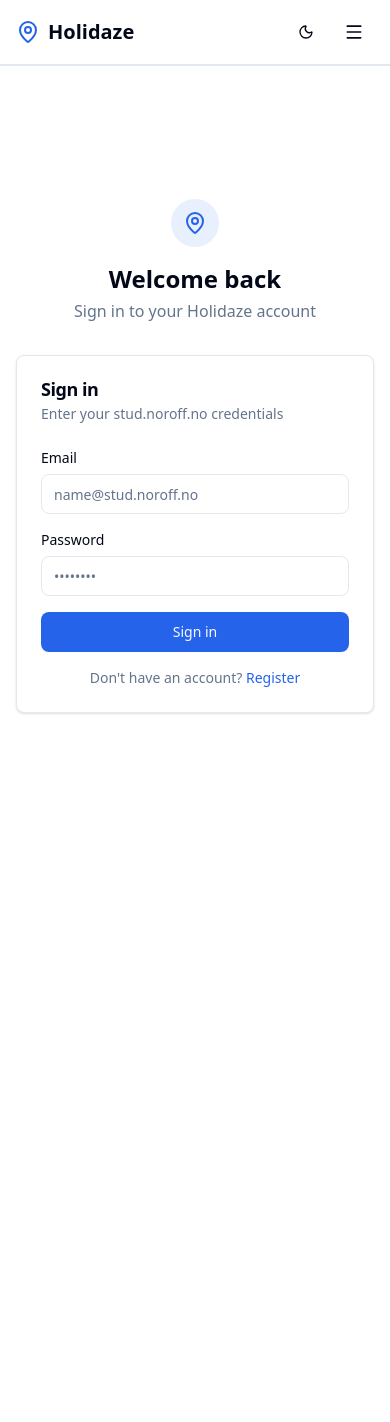
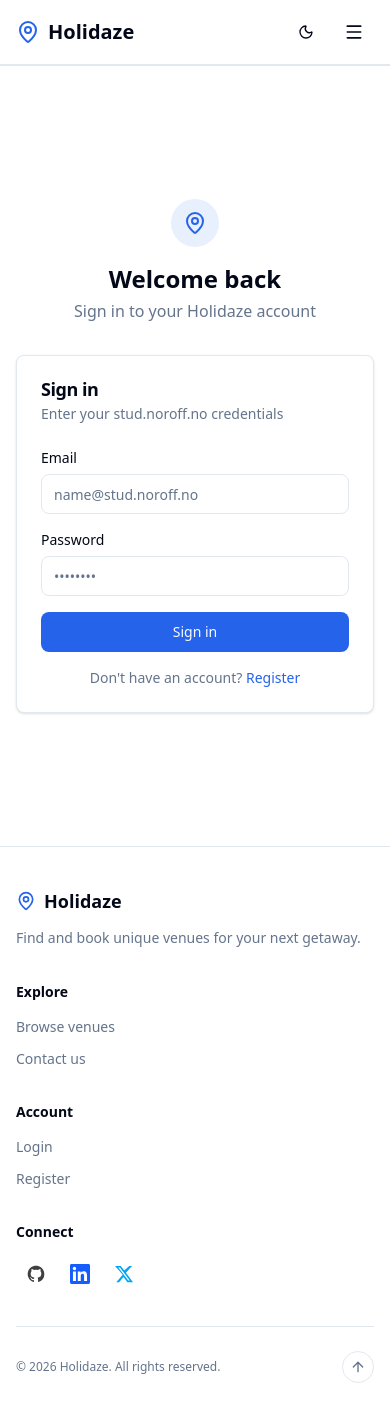
Before and after one commit to Hammadniazi/holidaze-booking-app, a React (Vite) app: page /login in a window 390 px wide. Before the commit the page ends 846 px from the top, so only its background shows below. Built offline with nearby package versions, Linux system fonts and the light colour scheme; no server answers.

Commit message:
feat(footer): build responsive footer and update venue pagination

```diff
--- a/src/layouts/Footer.tsx
+++ b/src/layouts/Footer.tsx
@@ -1,5 +1,200 @@
+import { Link } from "@tanstack/react-router";
+import { ArrowUp, MapPin } from "lucide-react";
+import { useAuth } from "@/hooks/useAuth";
+
+// Inline SVG brand icons — lucide-react v1 removed social brand icons
+const GitHubIcon = () => (
+  <svg
+    viewBox="0 0 24 24"
+    fill="currentColor"
+    className="h-5 w-5"
+    aria-hidden="true"
+  >
+    <path d="M12 2C6.477 2 2 6.484 2 12.017c0 4.425 2.865 8.18 6.839 9.504.5.092.682-.217.682-.483 0-.237-.008-.868-.013-1.703-2.782.605-3.369-1.343-3.369-1.343-.454-1.158-1.11-1.466-1.11-1.466-.908-.62.069-.608.069-.608 1.003.07 1.531 1.032 1.531 1.032.892 1.53 2.341 1.088 2.91.832.092-.647.35-1.088.636-1.338-2.22-.253-4.555-1.113-4.555-4.951 0-1.093.39-1.988 1.029-2.688-.103-.253-.446-1.272.098-2.65 0 0 .84-.27 2.75 1.026A9.564 9.564 0 0 1 12 6.844a9.59 9.59 0 0 1 2.504.337c1.909-1.296 2.747-1.027 2.747-1.027.546 1.379.202 2.398.1 2.651.64.7 1.028 1.595 1.028 2.688 0 3.848-2.339 4.695-4.566 4.943.359.309.678.92.678 1.855 0 1.338-.012 2.419-.012 2.747 0 .268.18.58.688.482A10.02 10.02 0 0 0 22 12.017C22 6.484 17.522 2 12 2Z" />
+  </svg>
+);
+
+const LinkedInIcon = () => (
+  <svg
+    viewBox="0 0 24 24"
+    fill="currentColor"
+    className="h-5 w-5"
+    aria-hidden="true"
+  >
+    <path d="M20.447 20.452h-3.554v-5.569c0-1.328-.027-3.037-1.852-3.037-1.853 0-2.136 1.445-2.136 2.939v5.667H9.351V9h3.414v1.561h.046c.477-.9 1.637-1.85 3.37-1.85 3.601 0 4.267 2.37 4.267 5.455v6.286ZM5.337 7.433a2.062 2.062 0 0 1-2.063-2.065 2.064 2.064 0 1 1 2.063 2.065Zm1.782 13.019H3.555V9h3.564v11.452ZM22.225 0H1.771C.792 0 0 .774 0 1.729v20.542C0 23.227.792 24 1.771 24h20.451C23.2 24 24 23.227 24 22.271V1.729C24 .774 23.2 0 22.222 0h.003Z" />
+  </svg>
+);
+
+const TwitterIcon = () => (
+  <svg
+    viewBox="0 0 24 24"
+    fill="currentColor"
+    className="h-5 w-5"
+    aria-hidden="true"
+  >
+    <path d="M18.244 2.25h3.308l-7.227 8.26 8.502 11.24H16.17l-4.714-6.231-5.401 6.231H2.746l7.73-8.835L1.254 2.25H8.08l4.258 5.63 5.906-5.63Zm-1.161 17.52h1.833L7.084 4.126H5.117L17.083 19.77Z" />
+  </svg>
+);
+
+const SOCIAL_LINKS = [
+  {
+    label: "GitHub",
+    href: "https://github.com/",
+    Icon: GitHubIcon,
+    colorClass: "text-neutral-700 dark:text-neutral-300",
+  },
+  {
+    label: "LinkedIn",
+    href: "https://linkedin.com/",
+    Icon: LinkedInIcon,
+    colorClass: "text-blue-600",
+  },
+  {
+    label: "Twitter / X",
+    href: "https://twitter.com/",
+    Icon: TwitterIcon,
+    colorClass: "text-sky-500",
+  },
+];
+
 const Footer = () => {
-  return <div></div>;
+  const { isAuthenticated, isVenueManager } = useAuth();
+  const year = new Date().getFullYear();
+
+  const scrollToTop = () => window.scrollTo({ top: 0, behavior: "smooth" });
+
+  return (
+    <footer className="border-t border-(--color-border) bg-(--color-background)">
+      <div className="mx-auto max-w-7xl px-4 sm:px-6 lg:px-8 py-10">
+        {/* Main grid: 1 col mobile → 2 col tablet → 4 col desktop */}
+        <div className="grid grid-cols-1 sm:grid-cols-2 lg:grid-cols-4 gap-8">
+          {/* Brand */}
+          <div>
+            <Link
+              to="/"
+              className="flex items-center gap-2 font-bold text-lg mb-3"
+            >
+              <MapPin className="h-5 w-5 text-(--color-primary)" />
+              <span className="text-(--color-foreground)">Holidaze</span>
+            </Link>
+            <p className="text-sm text-(--color-muted-foreground) leading-relaxed">
+              Find and book unique venues for your next getaway.
+            </p>
+          </div>
+
+          {/* Explore */}
+          <div>
+            <h3 className="text-sm font-semibold text-(--color-foreground) mb-3">
+              Explore
+            </h3>
+            <ul className="space-y-2">
+              <li>
+                <Link
+                  to="/"
+                  className="text-sm text-(--color-muted-foreground) hover:text-(--color-foreground) transition-colors"
+                >
+                  Browse venues
+                </Link>
+              </li>
+              <li>
+                <Link
+                  to="/contact"
+                  className="text-sm text-(--color-muted-foreground) hover:text-(--color-foreground) transition-colors"
+                >
+                  Contact us
+                </Link>
+              </li>
+            </ul>
+          </div>
+
+          {/* Account */}
+          <div>
+            <h3 className="text-sm font-semibold text-(--color-foreground) mb-3">
+              Account
+            </h3>
+            <ul className="space-y-2">
+              {!isAuthenticated ? (
+                <>
+                  <li>
+                    <Link
+                      to="/login"
+                      className="text-sm text-(--color-muted-foreground) hover:text-(--color-foreground) transition-colors"
+                    >
+                      Login
+                    </Link>
+                  </li>
+                  <li>
+                    <Link
+                      to="/register"
+                      className="text-sm text-(--color-muted-foreground) hover:text-(--color-foreground) transition-colors"
+                    >
+                      Register
+                    </Link>
+                  </li>
+                </>
+              ) : (
+                <>
+                  <li>
+                    <Link
+                      to="/profile"
+                      className="text-sm text-(--color-muted-foreground) hover:text-(--color-foreground) transition-colors"
+                    >
+                      My profile
+                    </Link>
+                  </li>
+                  {isVenueManager && (
+                    <li>
+                      <Link
+                        to="/dashboard"
+                        className="text-sm text-(--color-muted-foreground) hover:text-(--color-foreground) transition-colors"
+                      >
+                        Dashboard
+                      </Link>
+                    </li>
+                  )}
+                </>
+              )}
+            </ul>
+          </div>
+
+          {/* Connect */}
+          <div>
+            <h3 className="text-sm font-semibold text-(--color-foreground) mb-3">
+              Connect
+            </h3>
+            <div className="flex items-center gap-1">
+              {SOCIAL_LINKS.map(({ label, href, Icon, colorClass }) => (
+                <a
+                  key={label}
+                  href={href}
+                  target="_blank"
+                  rel="noopener noreferrer"
+                  aria-label={label}
+                  className={`h-10 w-10 rounded-(--radius) flex items-center justify-center hover:bg-(--color-accent) transition-colors ${colorClass}`}
+                >
+                  <Icon />
+                </a>
+              ))}
+            </div>
+          </div>
+        </div>
+
+        {/* Bottom bar: copyright left · back-to-top right */}
+        <div className="mt-8 pt-6 border-t border-(--color-border) flex items-center justify-between">
+          <p className="text-xs text-(--color-muted-foreground)">
+            © {year} Holidaze. All rights reserved.
+          </p>
+          <button
+            onClick={scrollToTop}
+            aria-label="Back to top"
+            className="h-8 w-8 rounded-full border border-(--color-border) flex items-center justify-center text-(--color-muted-foreground) hover:border-(--color-primary) hover:text-(--color-primary) transition-colors"
+          >
+            <ArrowUp className="h-4 w-4" />
+          </button>
+        </div>
+      </div>
+    </footer>
+  );
 };
 
 export default Footer;
--- a/src/pages/DashboardPage.tsx
+++ b/src/pages/DashboardPage.tsx
@@ -257,7 +257,9 @@
                                     booking.dateTo,
                                   ).toLocaleDateString()}
                                 </span>
-                                <span className="pl-5 sm:pl-0">{booking.guests} guest(s)</span>
+                                <span className="pl-5 sm:pl-0">
+                                  {booking.guests} guest(s)
+                                </span>
                               </div>
                             ))}
                           </div>
--- a/src/pages/VenueListPage.tsx
+++ b/src/pages/VenueListPage.tsx
@@ -7,7 +7,7 @@
 import { MapPin, ChevronLeft, ChevronRight } from "lucide-react";
 import { VenueSearch } from "@/components/venues/VenueSearch";
 
-const ITEMS_PER_PAGE = 12;
+const ITEMS_PER_PAGE = 16;
 
 function getPageNumbers(
   currentPage: number,
```
